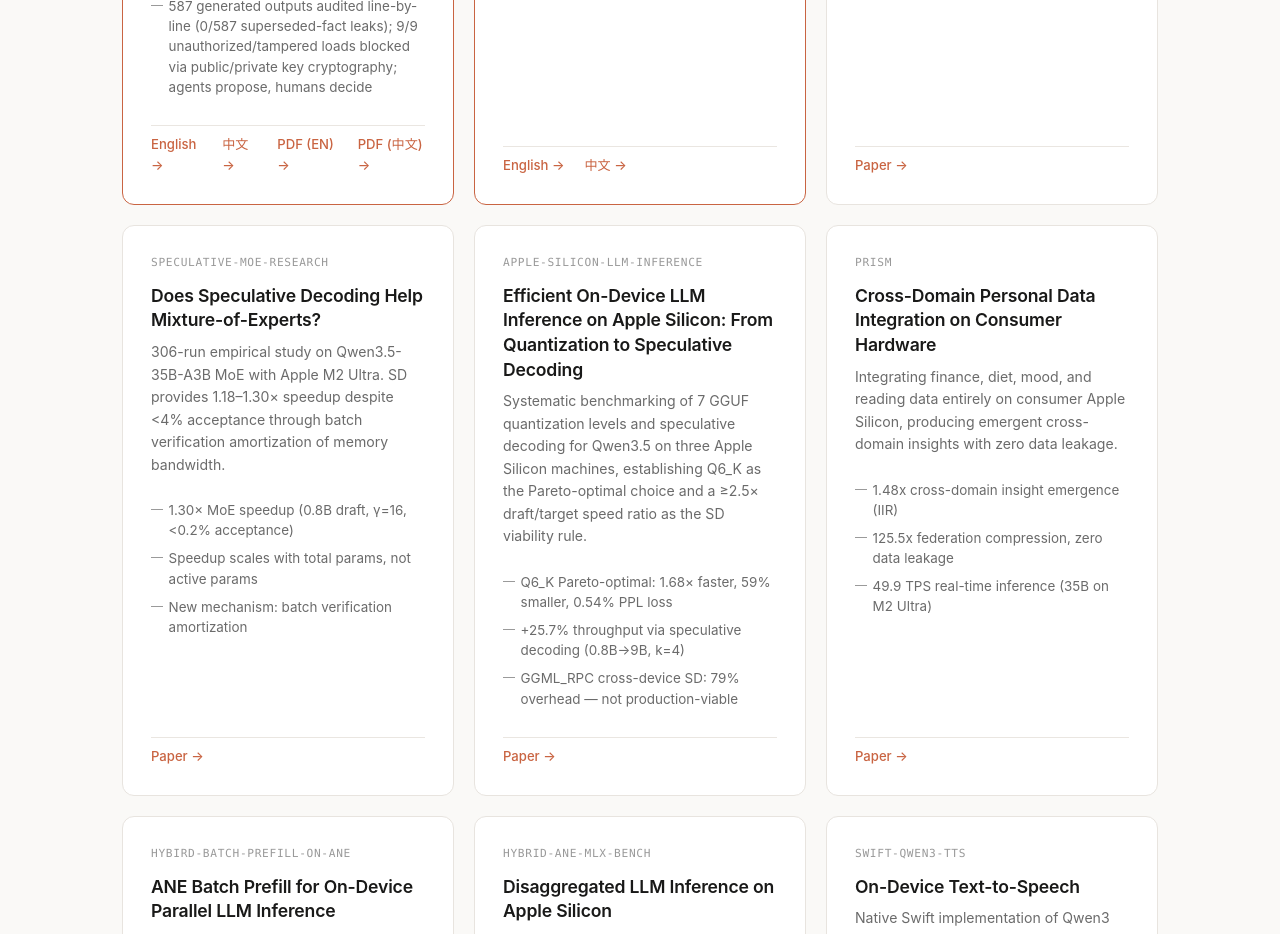
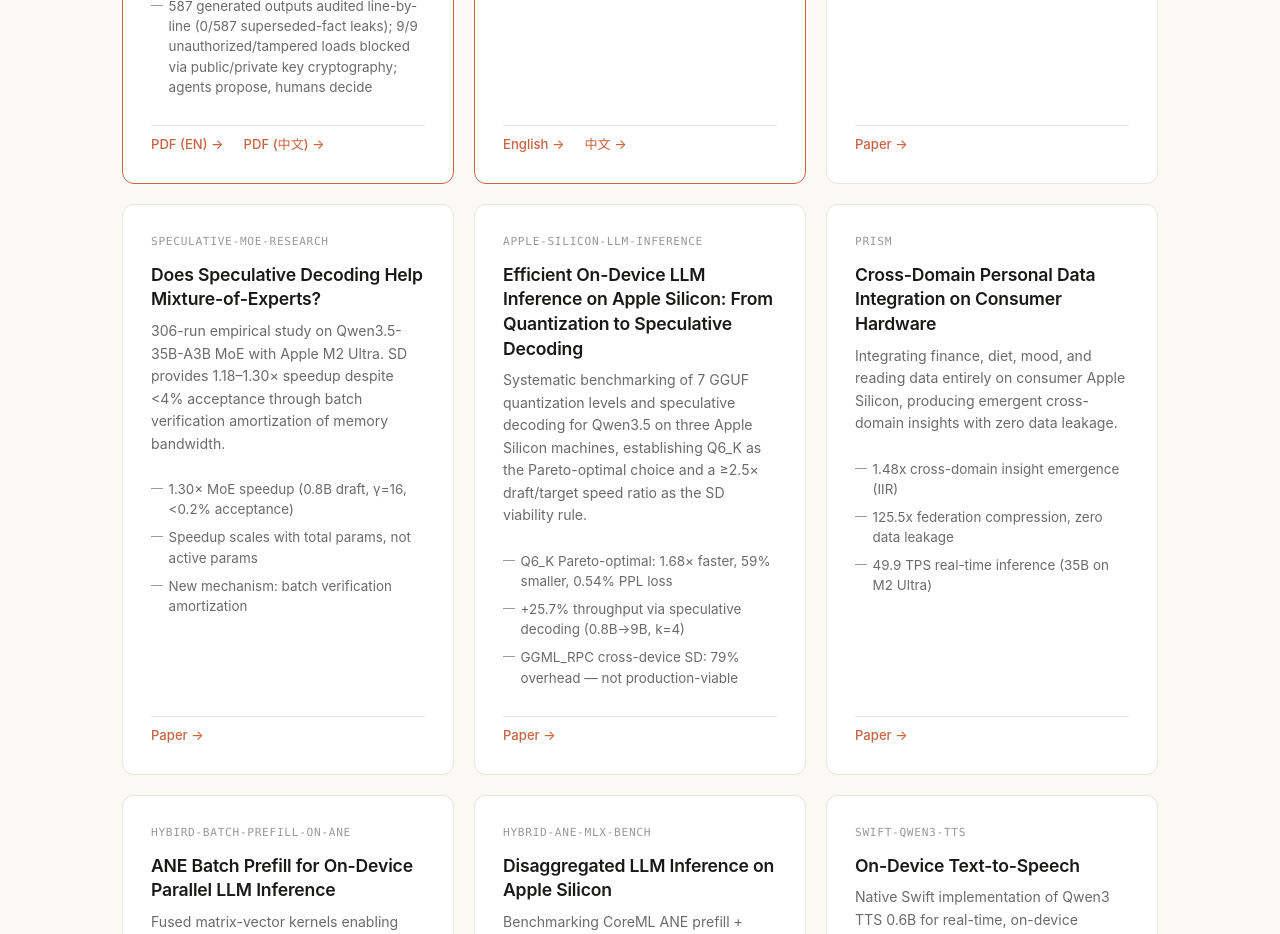
Before and after one commit to AtomGradient/atomgradient.github.io, a plain HTML site: page index.html in a window 1280 px wide. Shown: the part 1440-2374 px from the top of the page. Drawn offline with Linux system fonts and the light colour scheme.

Commit message:
fix: keep only PDF links for Neural Imprint V9 (Chronos) technical report

```diff
--- a/index.html
+++ b/index.html
@@ -442,10 +442,8 @@
           <li data-i18n="cardV9.h3">587 generated outputs audited line-by-line (0/587 superseded-fact leaks); 9/9 unauthorized/tampered loads blocked via public/private key cryptography; agents propose, humans decide</li>
         </ul>
         <div class="card-links">
-          <a href="https://atomgradient.github.io/whitepapers/neural-imprint-v9/en/">English →</a>
-          <a href="https://atomgradient.github.io/whitepapers/neural-imprint-v9/">中文 →</a>
-          <a href="https://atomgradient.github.io/whitepapers/neural-imprint-v9/en/AtomGradient-Neural-Imprint-V9-Chronos-Tech-Report-en.pdf">PDF (EN) →</a>
-          <a href="https://atomgradient.github.io/whitepapers/neural-imprint-v9/AtomGradient-Neural-Imprint-V9-Chronos-Tech-Report-zh.pdf">PDF (中文) →</a>
+          <a href="https://atomgradient.github.io/whitepapers/neural-imprint-v9/en/AtomGradient-Neural-Imprint-V9-Chronos-Tech-Report-en.pdf" target="_blank" rel="noopener">PDF (EN) →</a>
+          <a href="https://atomgradient.github.io/whitepapers/neural-imprint-v9/AtomGradient-Neural-Imprint-V9-Chronos-Tech-Report-zh.pdf" target="_blank" rel="noopener">PDF (中文) →</a>
         </div>
       </div>
 
```
